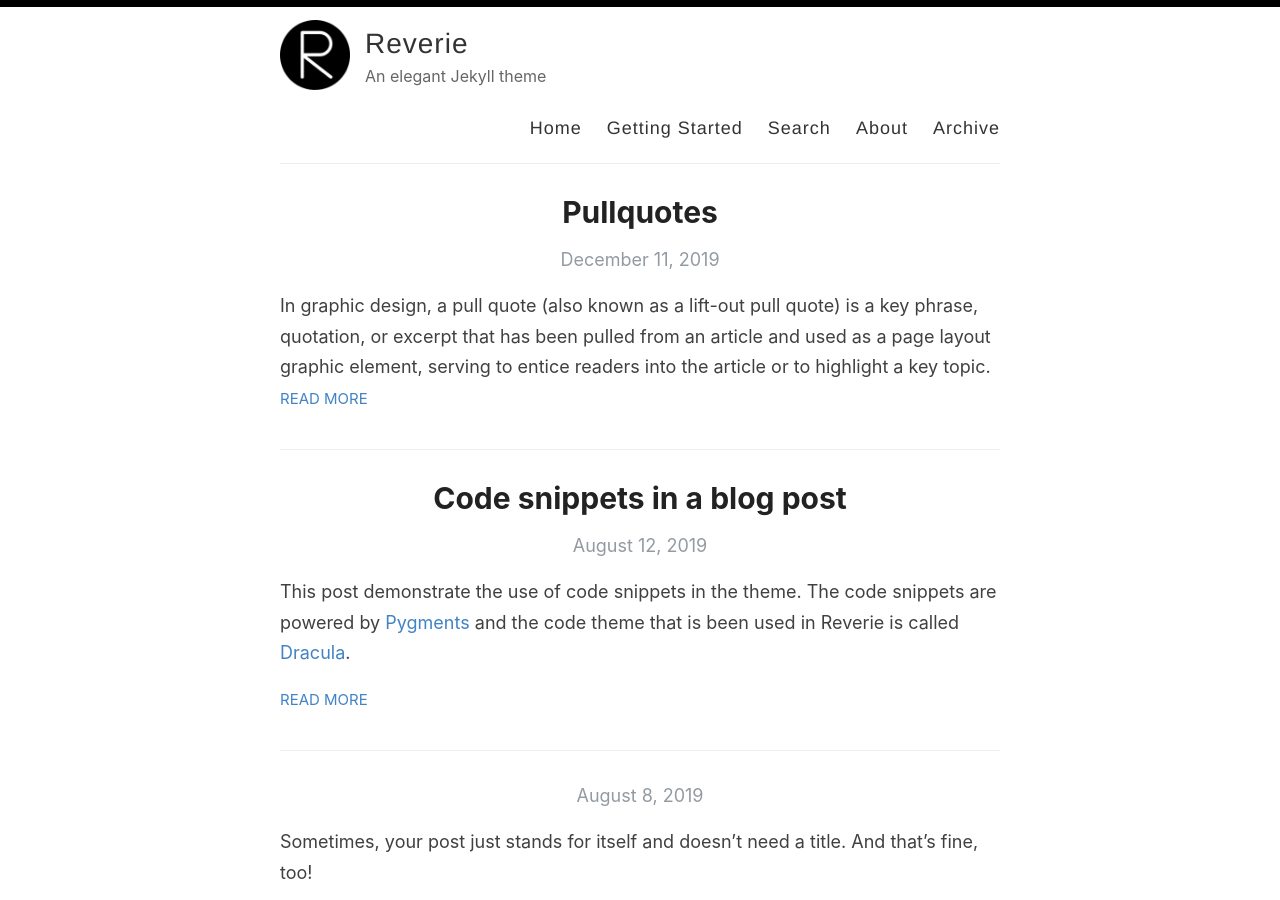
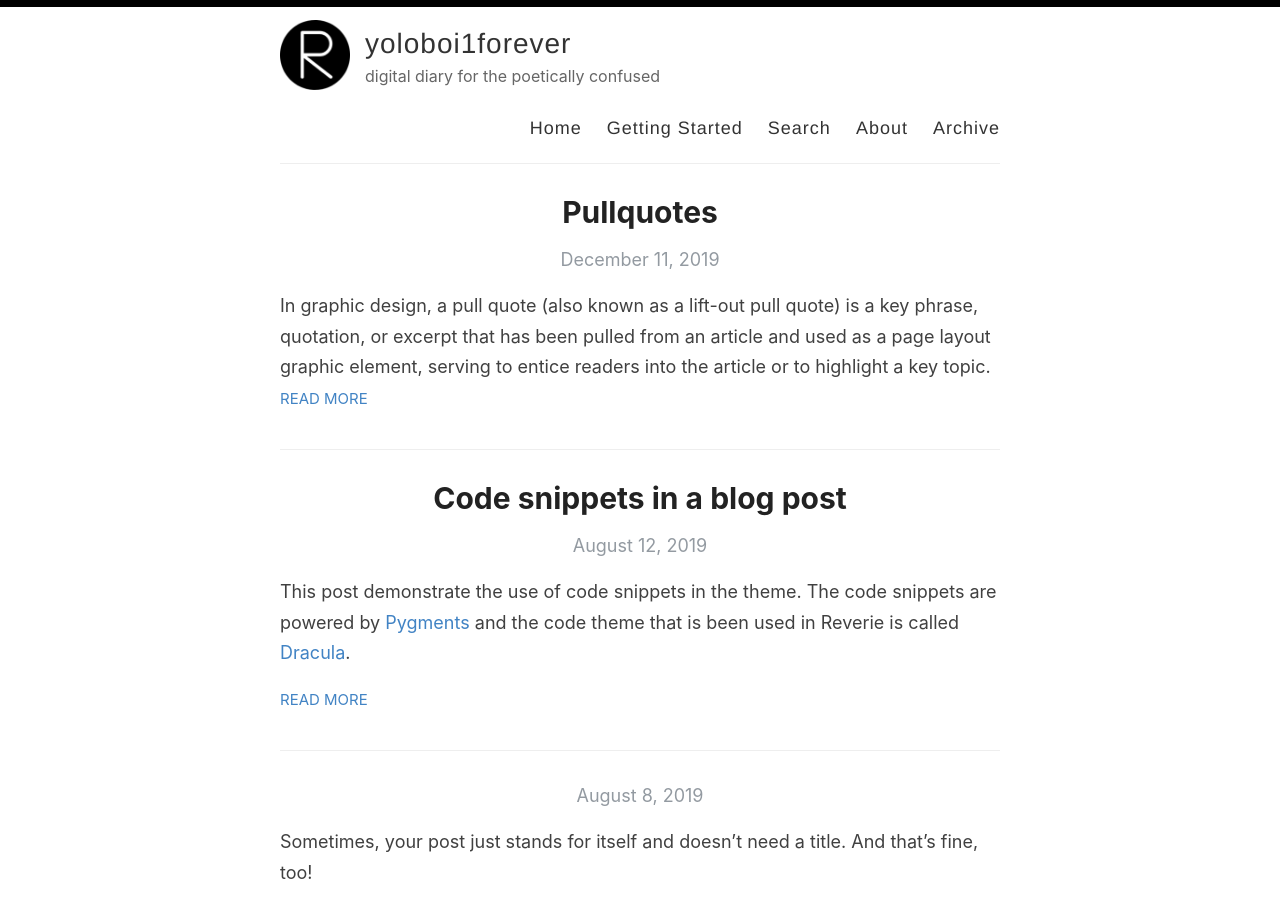
Before and after one commit to yoloboii1/yoloboii1.github.io, a Jekyll site: the page built from index.html, in a window 1280 px wide and 900 px high. Built offline with Jekyll 4.4.1, drawn with Linux system fonts in a browser that asks for light colours; the list of posts is cut into pages by our own code.

Commit message:
Update _config.yml

```diff
--- a/_config.yml
+++ b/_config.yml
@@ -3,13 +3,13 @@
 #
 
 # Name of your site (displayed in the header)
-name: Reverie
+name: yoloboi1forever
 
 # Name of the author
-author: Amit Merchant
+author: yoloboi1forever
 
 # Short bio or description (displayed in the header)
-description: An elegant Jekyll theme
+description: digital diary for the poetically confused
 
 # URL of your avatar or profile pic (you could use your GitHub profile pic)
 avatar: /images/reverie.png
```
